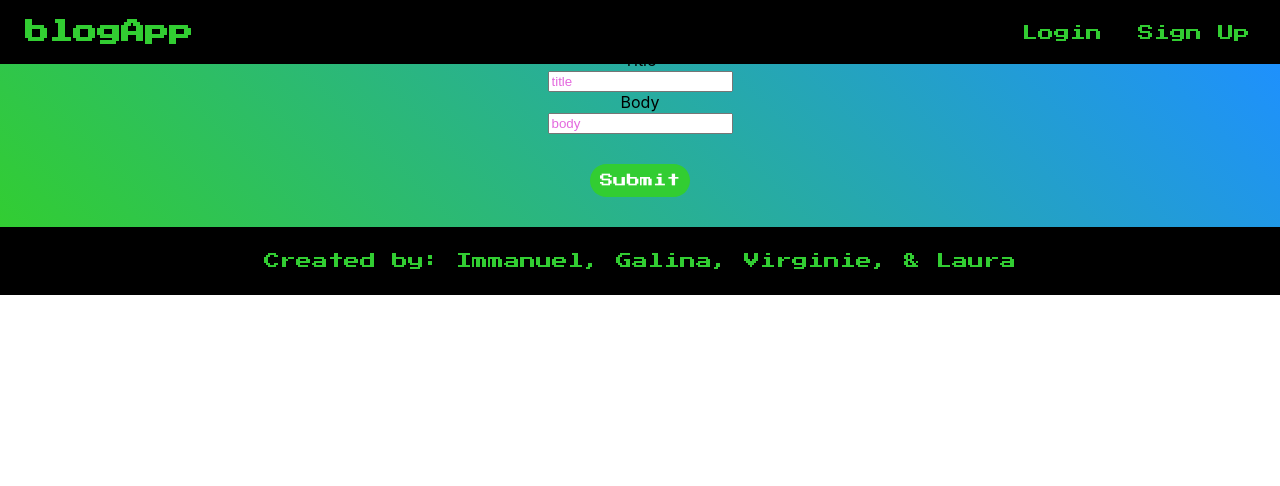
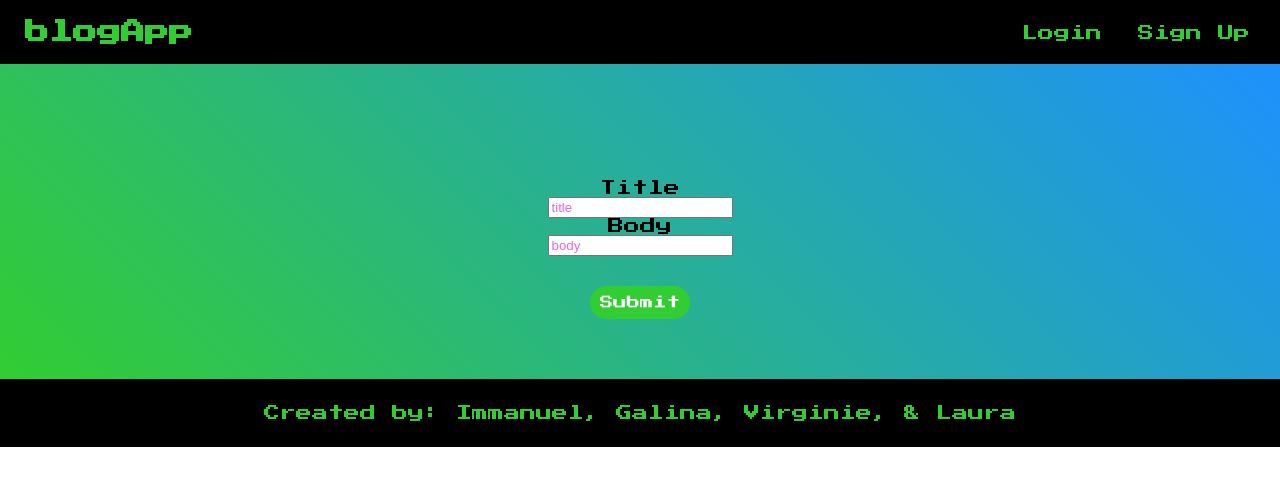
Before and after one commit to ImmanuelCurrah/group-crud, a React (Create React App) app in the folder blog-group-exe/: page /createPost/1 in a window 1280 px wide. Shown: the top 486 px of the page. Built offline with nearby package versions, Linux system fonts and the light colour scheme; no server answers.

Commit message:
did some more styling

```diff
--- a/blog-group-exe/src/components/postForm/PostForm.jsx
+++ b/blog-group-exe/src/components/postForm/PostForm.jsx
@@ -2,6 +2,7 @@ import { useState } from "react";
 import { createPost } from "../../services/apiConfig";
 import { useParams, useNavigate } from "react-router-dom";
 import Layout from "../layout/Layout";
+import classes from "./PostForm.module.css";
 
 export default function PostForm() {
   const [postData, setPostData] = useState({
@@ -33,9 +34,9 @@ export default function PostForm() {
   };
 
   return (
-    <div>
+    <div className={classes.postForm}>
       <form onSubmit={submitHandler}>
-        <label>Title</label>
+        <label className={classes.titleLabel}>Title</label>
         <br />
         <input
           type="text"
@@ -45,7 +46,7 @@ export default function PostForm() {
           onChange={changePostDataHandler}
         />
         <br />
-        <label>Body</label>
+        <label className={classes.bodyLabel}>Body</label>
         <br />
         <input
           type="text"
@@ -55,7 +56,7 @@ export default function PostForm() {
           onChange={changePostDataHandler}
         />
         <br />
-        <button>Submit</button>
+        <button className={classes.btn}>Submit</button>
       </form>
     </div>
   );
--- a/blog-group-exe/src/components/postForm/PostForm.module.css
+++ b/blog-group-exe/src/components/postForm/PostForm.module.css
@@ -0,0 +1,7 @@
+@import url("https://fonts.googleapis.com/css2?family=Press+Start+2P&display=swap");
+
+.postForm {
+  font-family: "Press Start 2P", cursive;
+  margin-top: 100px;
+  padding: 30px;
+}
--- a/blog-group-exe/src/screens/loggedInPage/LoggedIn.module.css
+++ b/blog-group-exe/src/screens/loggedInPage/LoggedIn.module.css
@@ -8,7 +8,7 @@
   background-color: black;
   color: #32cd32;
   border: 3px solid #32cd32;
-  border-radius: 50px;
+  border-radius: 40px;
   margin: 100px 150px 100px 150px;
   padding-top: 30px;
   padding-bottom: 30px;
```
